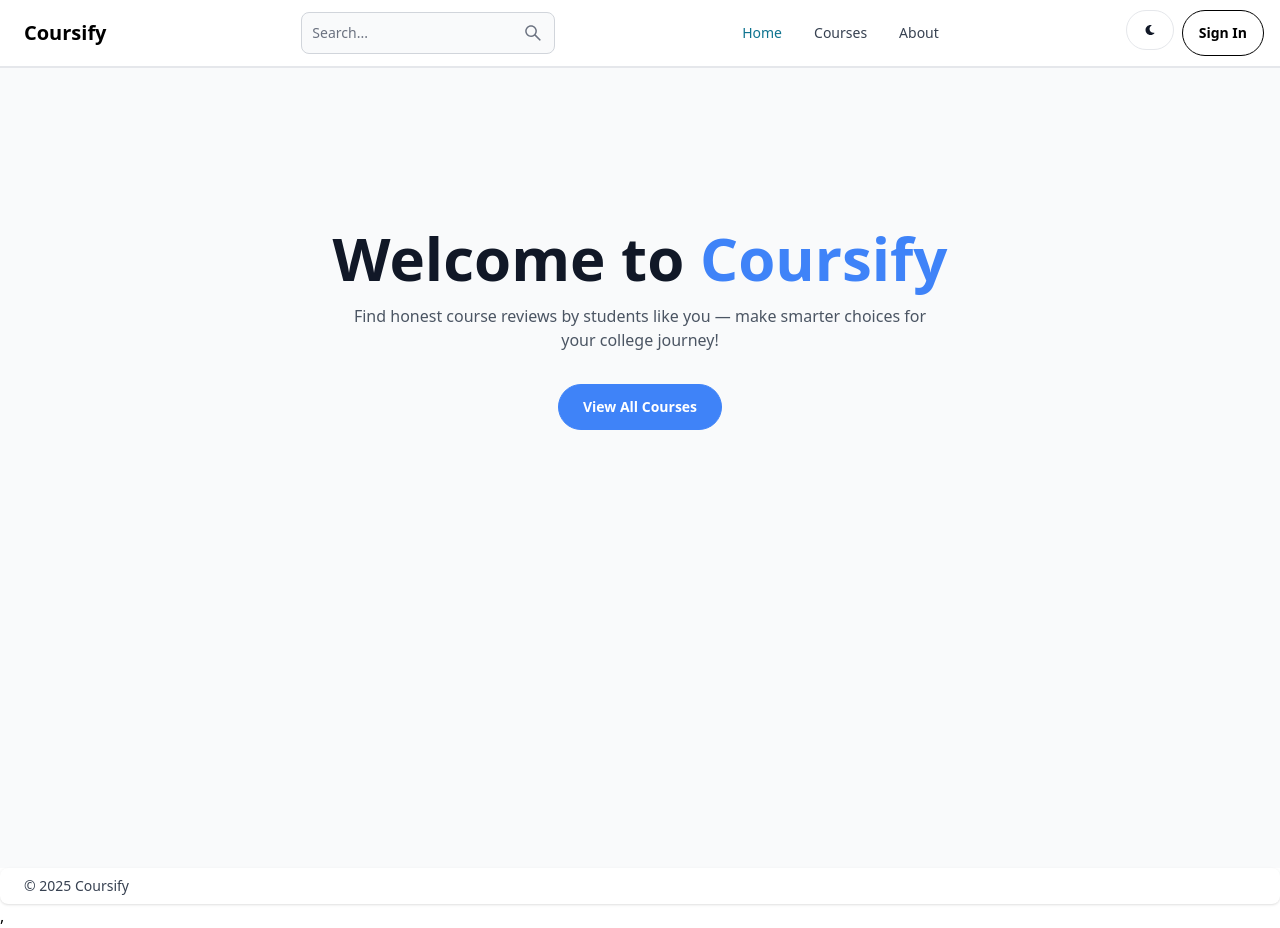
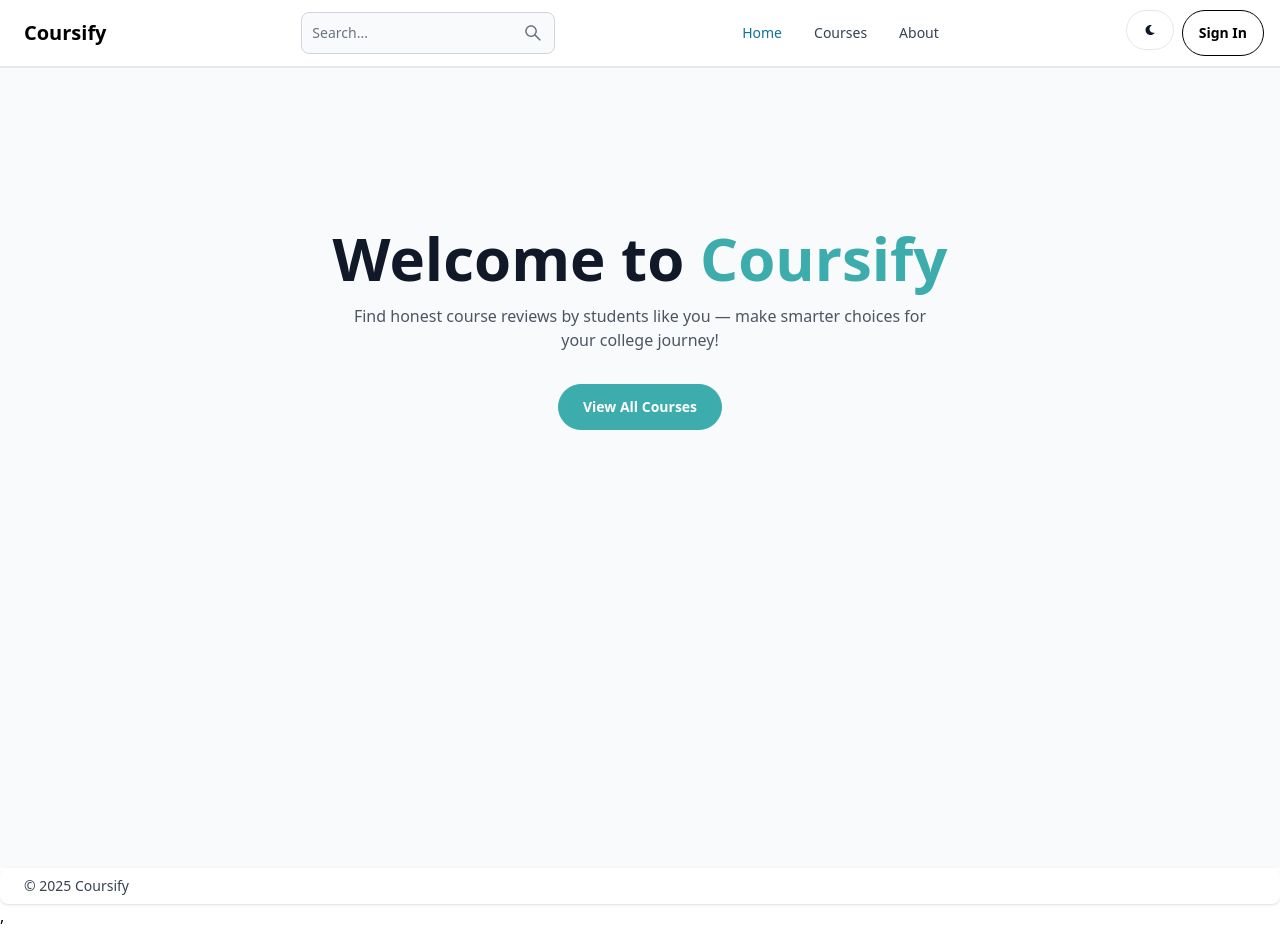
Before and after one commit to nimitpanwar/coursify, a React (Vite) app in the folder client/: page / in a window 1280 px wide. Built offline with nearby package versions, Linux system fonts and the light colour scheme; no server answers.

Commit message:
update ui

```diff
--- a/client/src/pages/CreateCourse.jsx
+++ b/client/src/pages/CreateCourse.jsx
@@ -52,7 +52,7 @@ export default function CreateCourse() {
                 >
                     <option value="uncategorized">Select course department</option>
                     <option value="maths">Maths</option>
-                    <option value="Design">Design</option>
+                    <option value="design">Design</option>
                     <option value="cse">CSE</option>
                     <option value="ssh">SSH</option>
                     <option value="bio">BIO</option>
--- a/client/src/pages/Home.jsx
+++ b/client/src/pages/Home.jsx
@@ -5,7 +5,7 @@ export default function Home() {
     <div className="min-h-screen flex flex-col items-center justify-start bg-gray-50 dark:bg-neutral-900">
       <div className="w-full max-w-6xl px-4 pt-[20vh] text-center">
         <h1 className="text-4xl font-extrabold sm:text-5xl lg:text-6xl text-gray-900 dark:text-white">
-          Welcome to <span className="text-blue-500">Coursify</span>
+          Welcome to <span className="text-[#3cacac]" >Coursify</span>
         </h1>
         <p className="mt-4 text-sm sm:text-base text-gray-600 dark:text-gray-300 max-w-xl mx-auto">
           Find honest course reviews by students like you — make smarter choices for your college journey!
@@ -13,7 +13,7 @@ export default function Home() {
         <div className="mt-8">
           <Link
             to="/search"
-            className="inline-block border border-blue-500 text-white bg-blue-500 hover:bg-white hover:text-blue-500 hover:border-blue-500
+            className="inline-block border border-[#3cacac] text-white bg-[#3cacac] hover:bg-white hover:text-[#3cacac] hover:border--[#3cacac]
               dark:border-white dark:text-white dark:bg-transparent dark:hover:bg-white dark:hover:text-neutral-900
               font-semibold py-3 px-6 text-sm rounded-full transition duration-300"
           >
```
